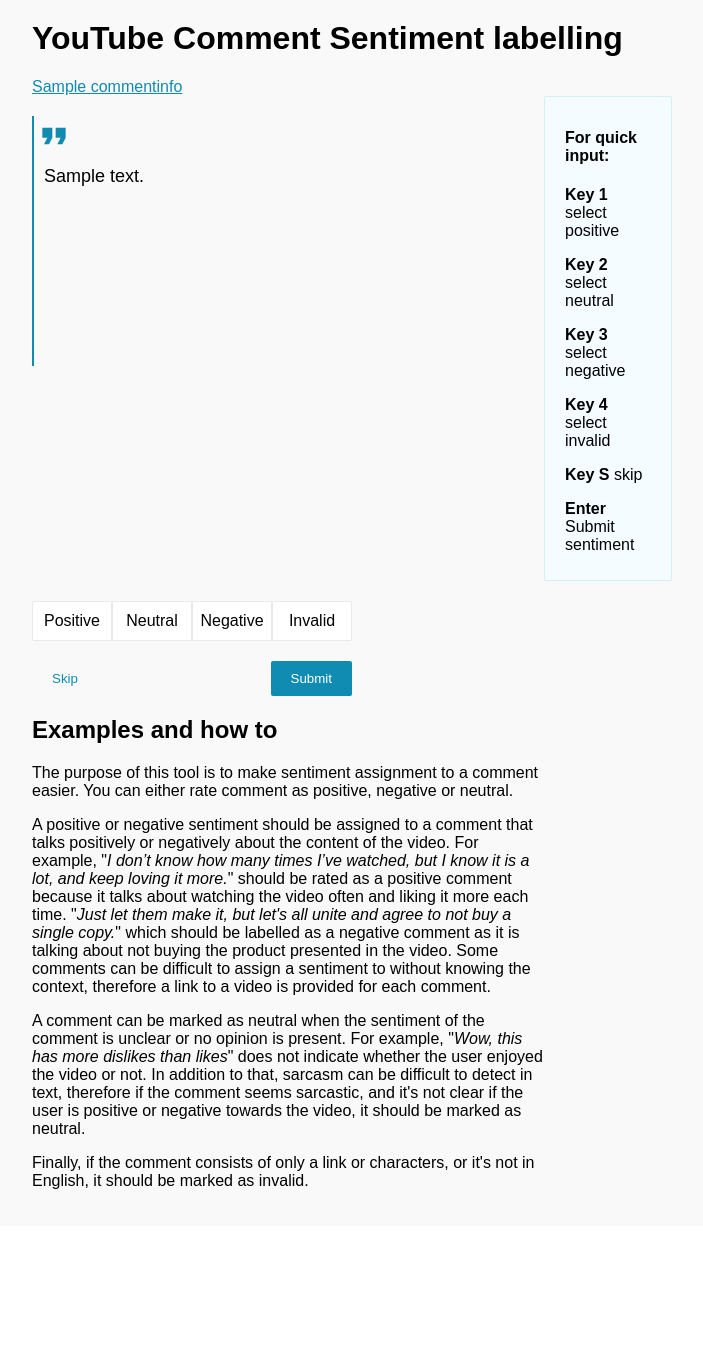
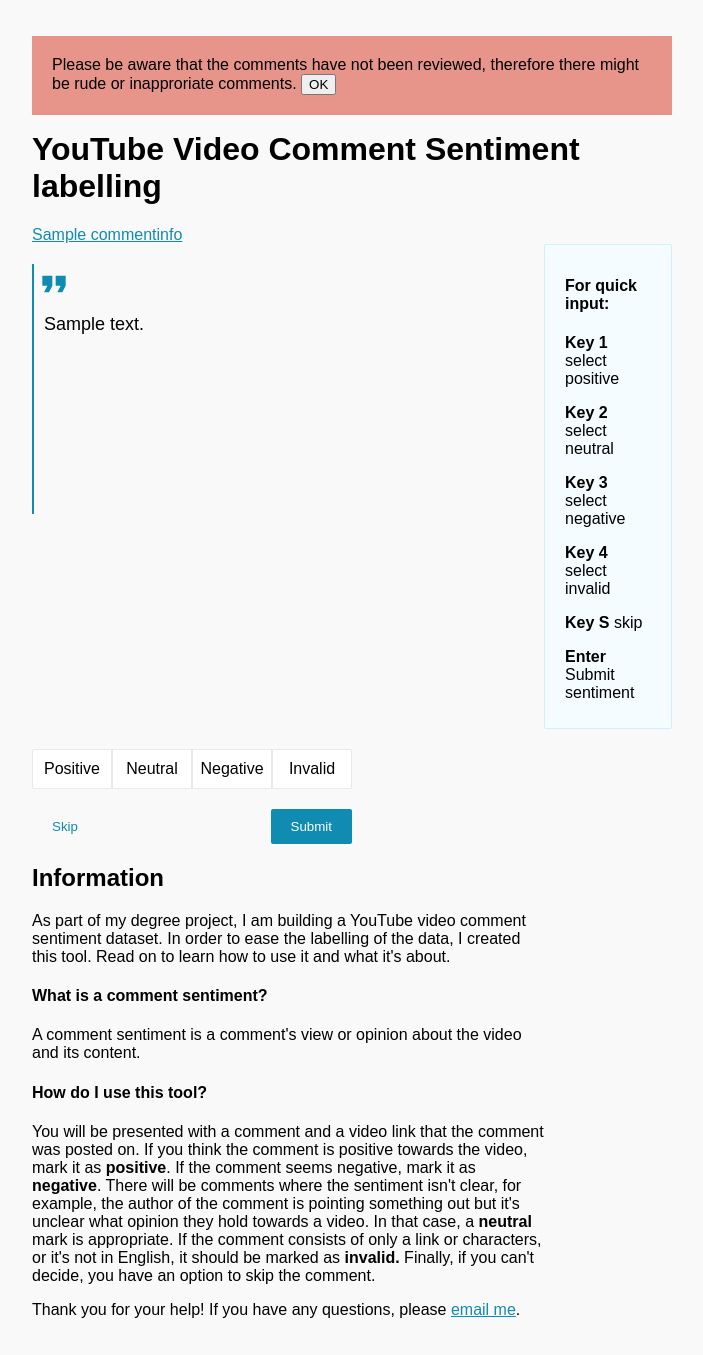
Before and after one commit to indrer/sentiment-label, a Node project: template page/views/index.hbs in a window 1280 px wide. Shown: the whole page, without its empty margins (288-991 px from the left). Before the commit the page ends 1189 px from the top, so only its background shows below. Run offline with Node 20 templates, Linux system fonts and the light colour scheme; the template is opened without the code that fills it: most values are stand-ins (such as "Sample title", 1, 10 or a date in 2020).

Commit message:
Update page with text

```diff
--- a/page/public/css/style.css
+++ b/page/public/css/style.css
@@ -20,6 +20,12 @@
 form {
     grid-area: sentimentForm;
     width: 50%;
+}
+
+#warning {
+    background-color: rgb(231, 149, 138);
+    padding: 20px;
+    display: none;
 }
 
 .container {
--- a/page/views/index.hbs
+++ b/page/views/index.hbs
@@ -1,5 +1,6 @@
+<p id="warning">Please be aware that the comments have not been reviewed, therefore there might be rude or inapproriate comments. <button id="agree-comments">OK</button> </p>
 <div class="comment-sentiment">
-    <h1 id="title">YouTube Comment Sentiment labelling</h1>
+    <h1 id="title">YouTube Video Comment Sentiment labelling</h1>
     {{#if commentinfo}}
         <a id="videoTitle" href="https://www.youtube.com/watch?v={{commentinfo.videoid}}">{{commentinfo.title}}</a>
         <div class="comment-body">
@@ -41,13 +42,20 @@
 
 
         <div>
-            <h2>Examples and how to</h2>
-            <p>The purpose of this tool is to make sentiment assignment to a comment easier. You can either rate comment as positive, negative or neutral.</p>
-            <p>A positive or negative sentiment should be assigned to a comment that talks positively or negatively about the content of the video. For example, "<i>I don’t know how many times I’ve watched, but I know it is a lot, and keep loving it more.</i>" should be rated as a positive comment because it talks about watching the video often and liking it more each time. "<i>Just let them make it, but let's all unite and agree to not buy a single copy.</i>" which should be labelled as a negative comment as it is talking about not buying the product presented in the video. Some comments can be difficult to assign a sentiment to without knowing the context, therefore a link to a video is provided for each comment.</p>
-            <p>A comment can be marked as neutral when the sentiment of the comment is unclear or no opinion is present. For example, "<i>Wow, this has more dislikes than likes</i>" does not indicate whether the user enjoyed the video or not. In addition to that, sarcasm can be difficult to detect in text, therefore if the comment seems sarcastic, and it's not clear if the user is positive or negative towards the video, it should be marked as neutral.</p>
-            <p>Finally, if the comment consists of only a link or characters, or it's not in English, it should be marked as invalid.</p>
+            <h2>Information</h2>
+            <p>As part of my degree project, I am building a YouTube video comment sentiment dataset. In order to ease the labelling of the data, I created this tool. Read on to learn how to use it and what it's about.</p>
+            <h4>What is a comment sentiment?</h4>
+            <p>A comment sentiment is a comment's view or opinion about the video and its content.</p>
+            <h4>How do I use this tool?</h4>
+            <p>You will be presented with a comment and a video link that the comment was posted on. If you think the comment is positive towards the video, mark it as <b>positive</b>. If the comment seems negative, mark it as <b>negative</b>. There will be comments where the sentiment isn't clear, for example, the author of the comment is pointing something out but it's unclear what opinion they hold towards a video. In that case, a <b>neutral</b> mark is appropriate. If the comment consists of only a link or characters, or it's not in English, it should be marked as <b>invalid.</b> Finally, if you can't decide, you have an option to skip the comment.</p>
+            <p>Thank you for your help! If you have any questions, please <a href="mailto:ik222gp@student.lnu.se">email me</a>.</p>
         </div>
         <script>
+            let agreed = window.localStorage.getItem("agreed")
+            if (agreed == null) {
+                console.log("test")
+                document.getElementById("warning").style.display = "block"
+            }
             const select = (n) => {
                 Array.from(document.getElementsByClassName('sentiment-input')).map((buttons, index) => {
                     buttons.checked = n === index
@@ -94,6 +102,12 @@
                         break
                 }
             })
+
+            document.getElementById("agree-comments").addEventListener("click", event => {
+                window.localStorage.setItem("agreed", "true")
+                document.getElementById("warning").style.display = "none"
+
+            })
         </script>
     {{else}}
         There was an error
```
Also changed, not shown: 5 other files.
